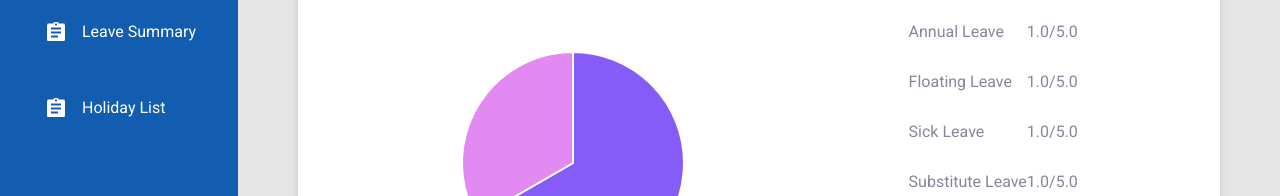
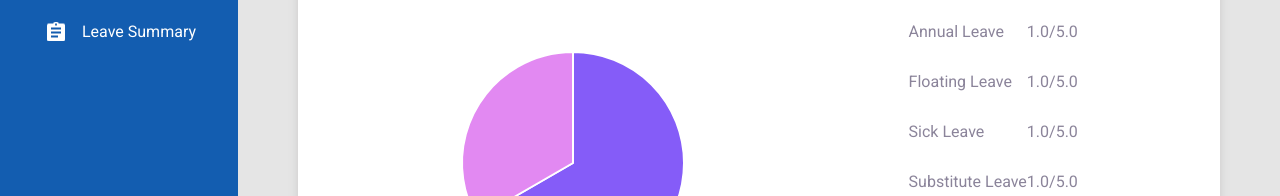
Before and after one commit to Sarita-Dangi-Internship/fuse-HRM, a React (Create React App) app: page /dashboard in a window 1280 px wide. Shown: the part 315-511 px from the top of the page. Built offline with nearby package versions, Linux system fonts and the light colour scheme.

Commit message:
edit some css and display

```diff
--- a/src/components/SideBar.js
+++ b/src/components/SideBar.js
@@ -37,12 +37,6 @@ export default class SideBar extends Component {
               <span>Leave Summary</span>
             </Link>
           </li>
-          <li className="sidenav__list__item">
-            <Link to={routes.admin.holidayList}>
-              <span className="sidenav__list__item--icon leave-summary-icon"></span>
-              <span>Holiday List</span>
-            </Link>
-          </li>
         </ul>
       </aside>
     );
--- a/src/routes/Admin/AddHoliday/index.js
+++ b/src/routes/Admin/AddHoliday/index.js
@@ -8,6 +8,7 @@ export default class addHoliday extends Component {
   onClose = (e) => {
     this.props.onClose && this.props.onClose(e);
   };
+
   render() {
     if (!this.props.show) {
       return null;
@@ -34,6 +35,7 @@ export default class addHoliday extends Component {
                     className="calendar_pic"
                     alt="calendar"
                     src={calendarPic}
+                    onClick={<Calendar />}
                   />
                 </div>
               </Form.Group>
--- a/src/styles/layouts/addHolidayList.scss
+++ b/src/styles/layouts/addHolidayList.scss
@@ -52,6 +52,7 @@ body {
   padding-left: 12px;
   border: none;
   background: #e5eaf1;
+  width: 330px;
 }
 .holiday_desc_title {
   margin-top: 19px;
--- a/src/styles/layouts/adminHolidayList.scss
+++ b/src/styles/layouts/adminHolidayList.scss
@@ -106,8 +106,8 @@
 }
 .close_btn {
   padding: 0;
-  margin: 0 0 0 100px;
-  width: 15px;
+  margin: 0 0 0 110px;
+  width: 13px;
   border-radius: 20px;
   background: #8b849a;
   color: white;
```
